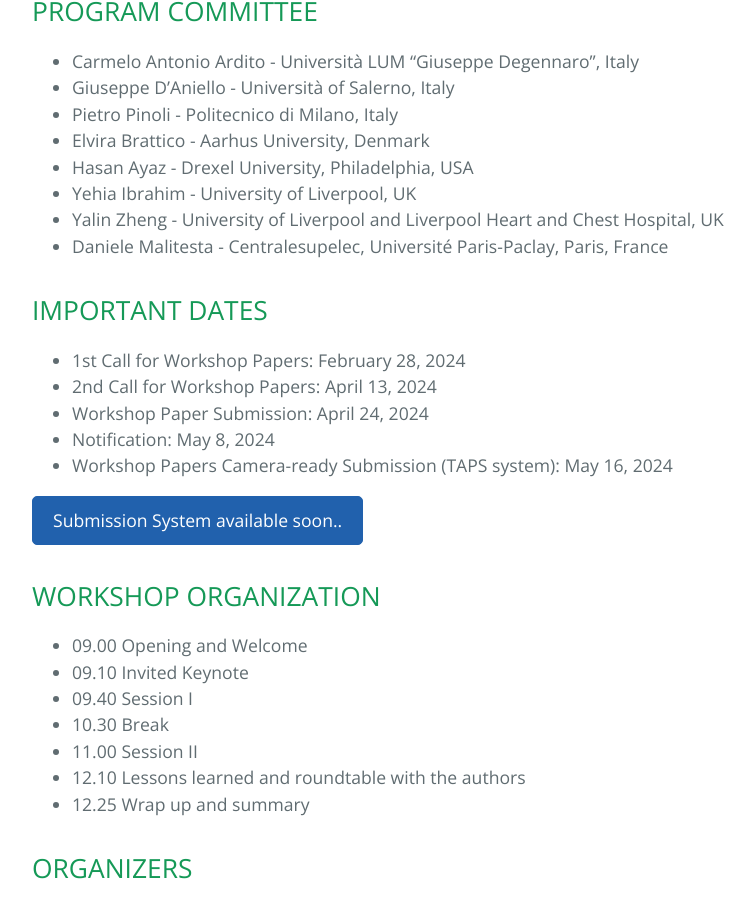
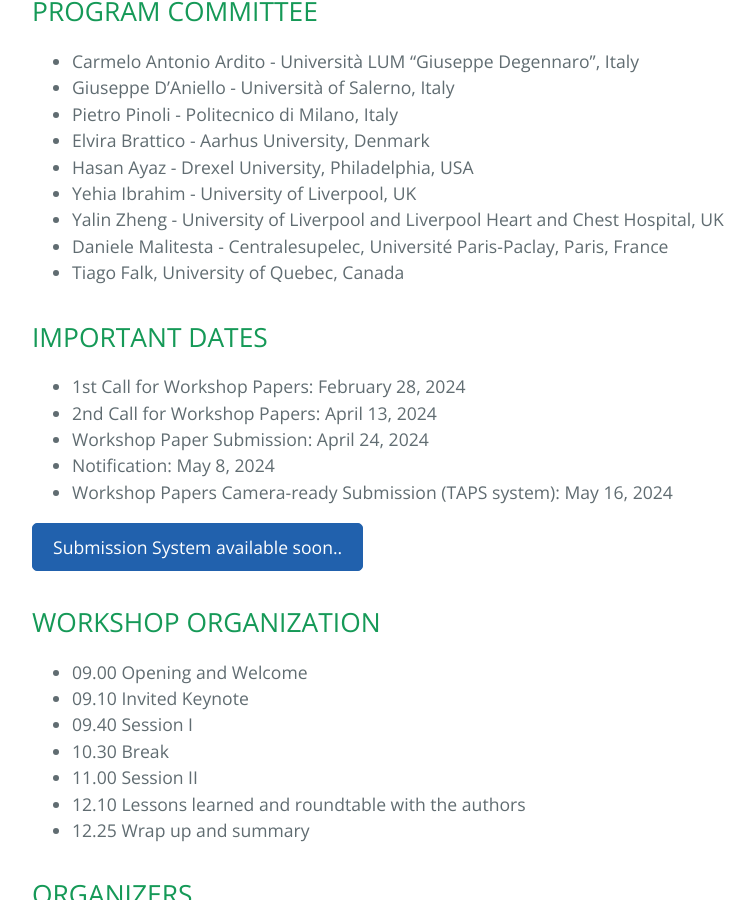
Before and after one commit to sisinflab/webium24, a Jekyll site: the page built from index.md, in a window 1280 px wide and 900 px high, scrolled down 2971 px. Shown: the whole window, without its empty margins (192-947 px from the left). Built offline with Jekyll 4.4.1, drawn with Linux system fonts in a browser that asks for light colours.

Commit message:
Update index.md

```diff
--- a/index.md
+++ b/index.md
@@ -62,6 +62,8 @@ Topics of interest include, but are not limited to:
 + Yehia Ibrahim -  University of Liverpool, UK
 + Yalin Zheng -  University of Liverpool and Liverpool Heart and Chest Hospital, UK
 + Daniele Malitesta - Centralesupelec, Université Paris-Paclay, Paris, France
++ Tiago Falk, University of Quebec, Canada
+
 
 ## IMPORTANT DATES <a name="ID"></a>
 
```
